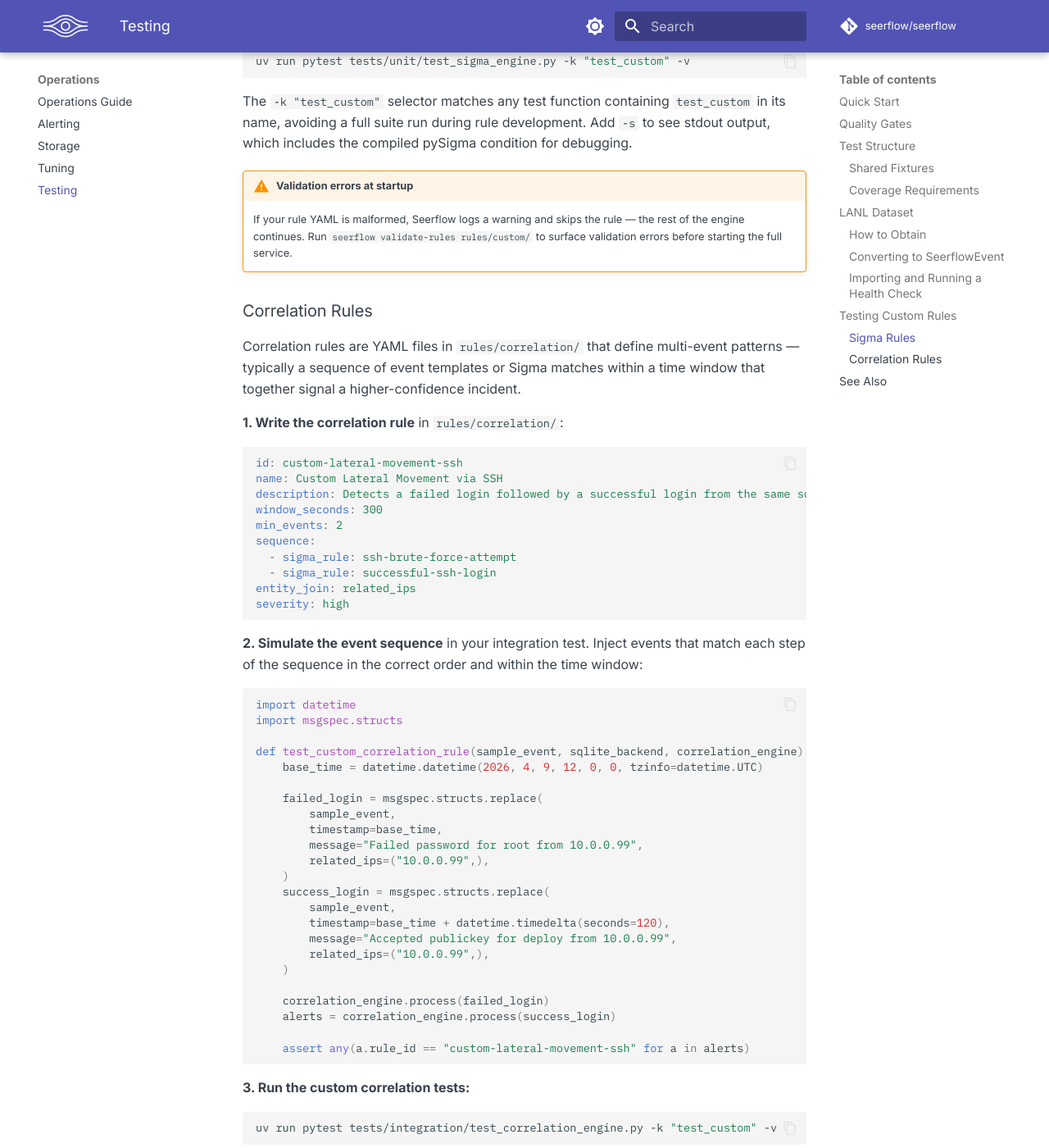
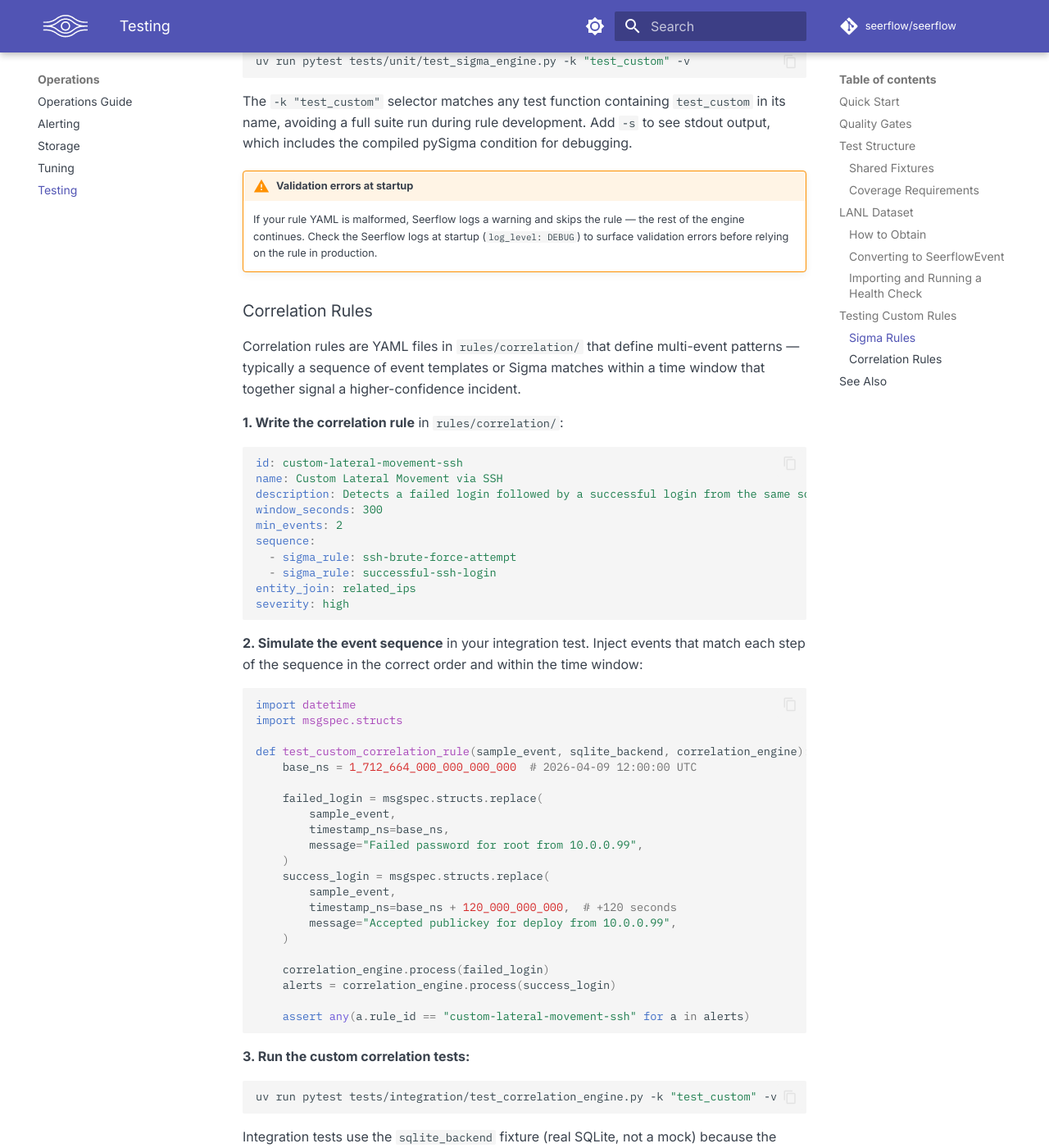
Before and after one commit to seerflow/seerflow-guide, an MkDocs documentation site: the page built from docs/operations/testing.md, in a window 1280 px wide and 1400 px high, scrolled down 5362 px. Shown: the whole window at 82% size. Built offline with MkDocs 1.6.1 and Material for MkDocs 9.7.7, drawn with Linux system fonts in a browser that asks for light colours; plug-ins that fetch from the network failed and are left out; comment, search, counter and statistics services are not loaded.

Commit message:
fix(S-139G): python review fixes — config example placement, field names, validate-rules
- Move kill_chain/graph_structural under detection: in full config example
- Fix postgresql_url example to use postgresql:// (not +asyncpg)
- Fix testing.md correlation example: timestamp → timestamp_ns (int)
- Remove non-existent seerflow validate-rules CLI reference

```diff
--- a/docs/operations/testing.md
+++ b/docs/operations/testing.md
@@ -191,7 +191,7 @@ uv run pytest tests/unit/test_sigma_engine.py -k "test_custom" -v
 The `-k "test_custom"` selector matches any test function containing `test_custom` in its name, avoiding a full suite run during rule development. Add `-s` to see stdout output, which includes the compiled pySigma condition for debugging.
 
 !!! warning "Validation errors at startup"
-    If your rule YAML is malformed, Seerflow logs a warning and skips the rule — the rest of the engine continues. Run `seerflow validate-rules rules/custom/` to surface validation errors before starting the full service.
+    If your rule YAML is malformed, Seerflow logs a warning and skips the rule — the rest of the engine continues. Check the Seerflow logs at startup (`log_level: DEBUG`) to surface validation errors before relying on the rule in production.
 
 ### Correlation Rules
 
@@ -219,19 +219,17 @@ import datetime
 import msgspec.structs
 
 def test_custom_correlation_rule(sample_event, sqlite_backend, correlation_engine):
-    base_time = datetime.datetime(2026, 4, 9, 12, 0, 0, tzinfo=datetime.UTC)
+    base_ns = 1_712_664_000_000_000_000  # 2026-04-09 12:00:00 UTC
 
     failed_login = msgspec.structs.replace(
         sample_event,
-        timestamp=base_time,
+        timestamp_ns=base_ns,
         message="Failed password for root from 10.0.0.99",
-        related_ips=("10.0.0.99",),
     )
     success_login = msgspec.structs.replace(
         sample_event,
-        timestamp=base_time + datetime.timedelta(seconds=120),
+        timestamp_ns=base_ns + 120_000_000_000,  # +120 seconds
         message="Accepted publickey for deploy from 10.0.0.99",
-        related_ips=("10.0.0.99",),
     )
 
     correlation_engine.process(failed_login)
```
Also changed, not shown: docs/reference/config.md (+9 -13 lines).
